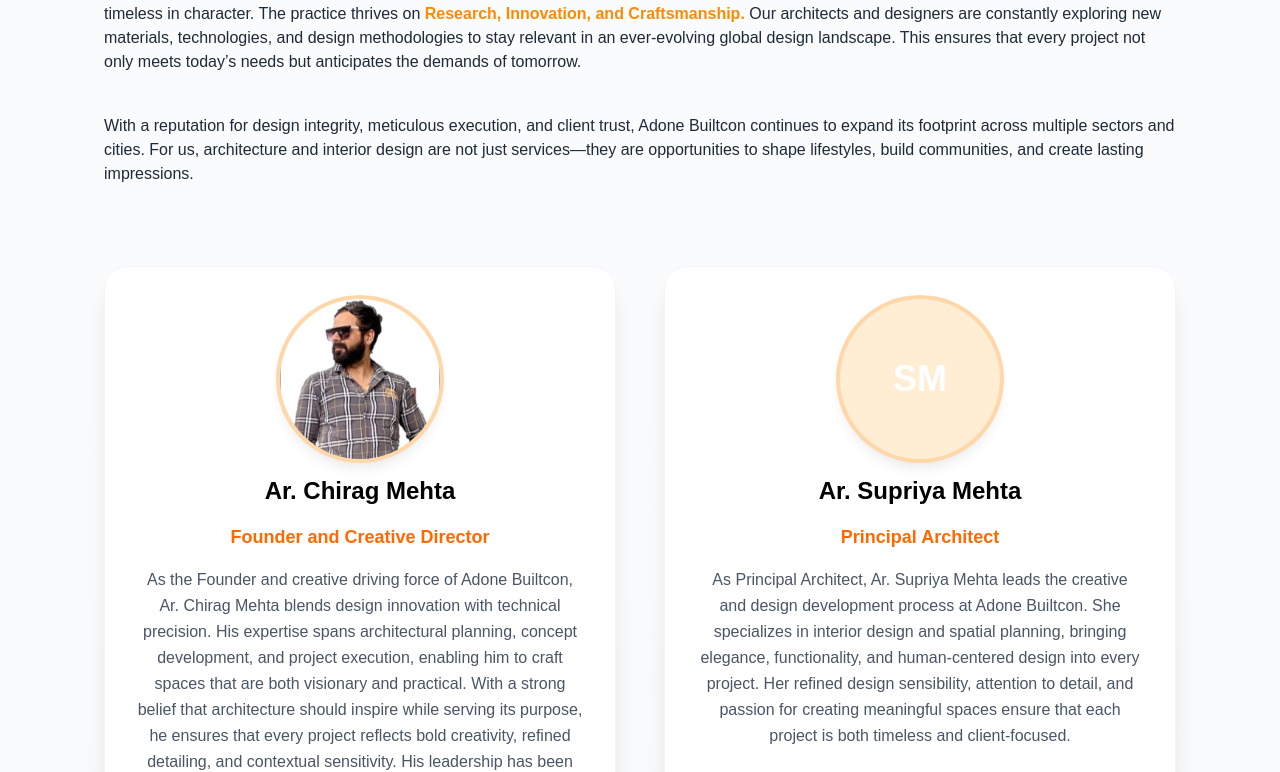
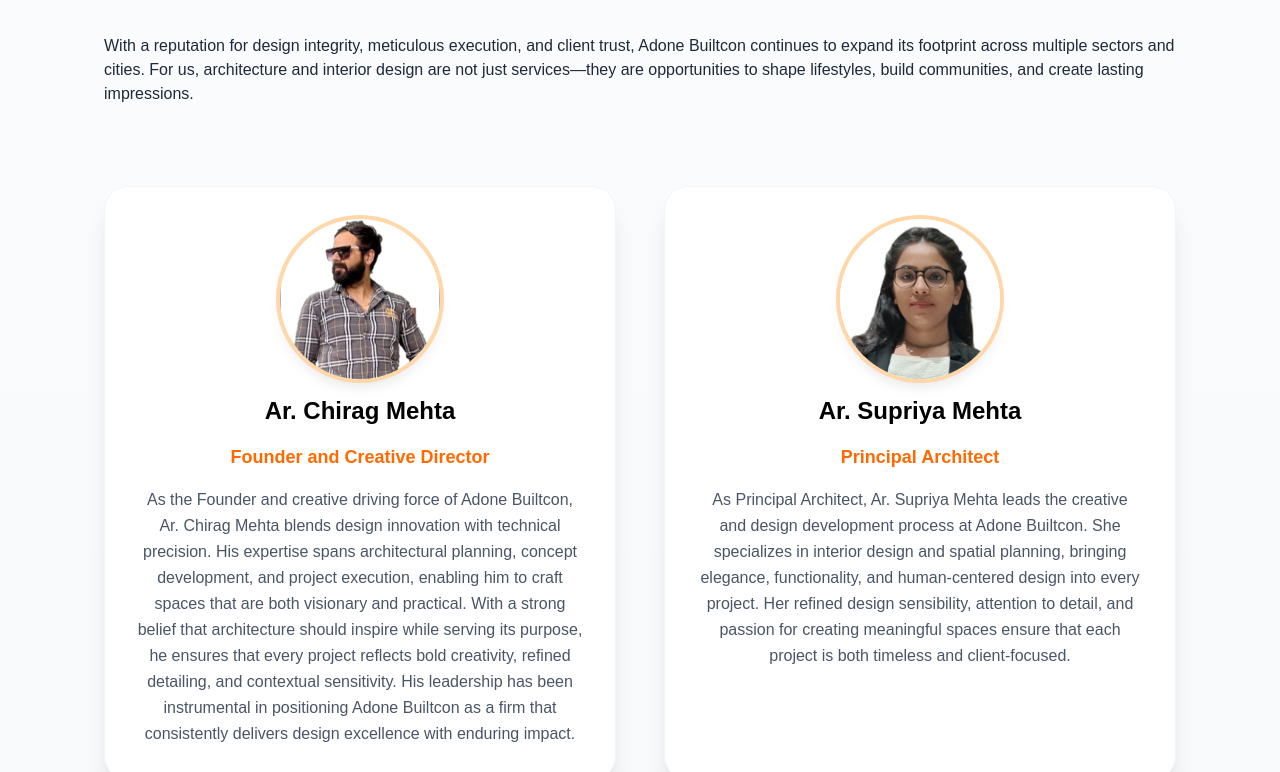
Before and after one commit to Chirag01496/adone-builtcon-website, a Next.js app: page / in a window 1280 px wide. Shown: the part 1270-2042 px from the top of the page. Built offline with nearby package versions, Linux system fonts and the light colour scheme.

Commit message:
Add files via upload

```diff
--- a/src/components/Description.tsx
+++ b/src/components/Description.tsx
@@ -35,7 +35,7 @@
 		<section
 			ref={ref}
 			id="about"
-			className="relative flex flex-col items-center px-6 md:px-20 py-24 md:py-32 overflow-hidden">
+			className="relative flex flex-col items-center px-6 md:px-20 py-12 overflow-hidden">
 			{/* Animated gradient background */}
 			<motion.div
 				className="absolute inset-0 bg-gradient-to-b from-white via-gray-50 to-gray-100"
--- a/src/components/DescriptionWithTeam.tsx
+++ b/src/components/DescriptionWithTeam.tsx
@@ -31,6 +31,7 @@
 		{
 			name: "Ar. Supriya Mehta",
 			title: "Principal Architect",
+			image: "/images/main_2.jpg",
 			description:
 				"As Principal Architect, Ar. Supriya Mehta leads the creative and design development process at Adone Builtcon. She specializes in interior design and spatial planning, bringing elegance, functionality, and human-centered design into every project. Her refined design sensibility, attention to detail, and passion for creating meaningful spaces ensure that each project is both timeless and client-focused.",
 		},
```
